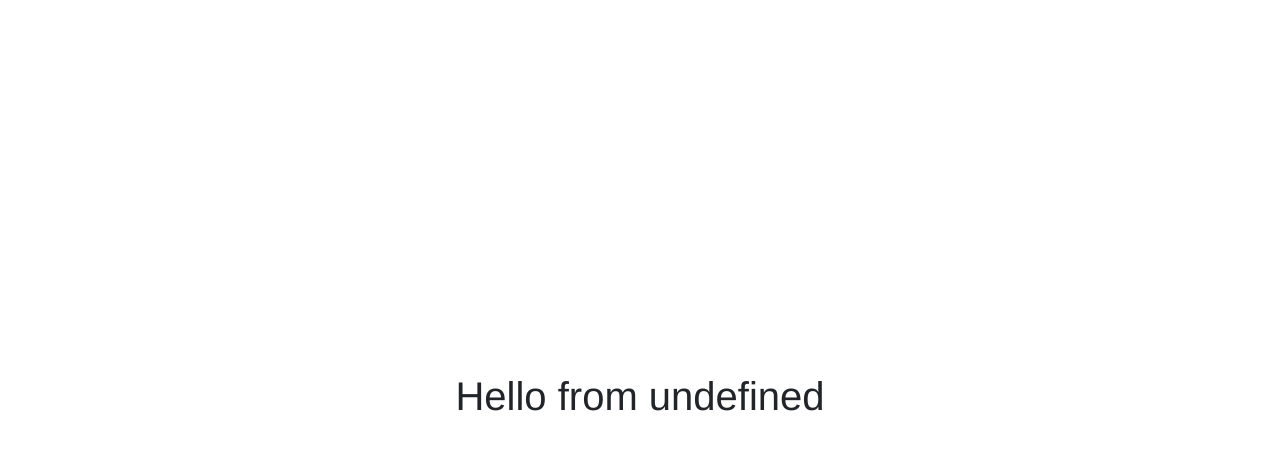
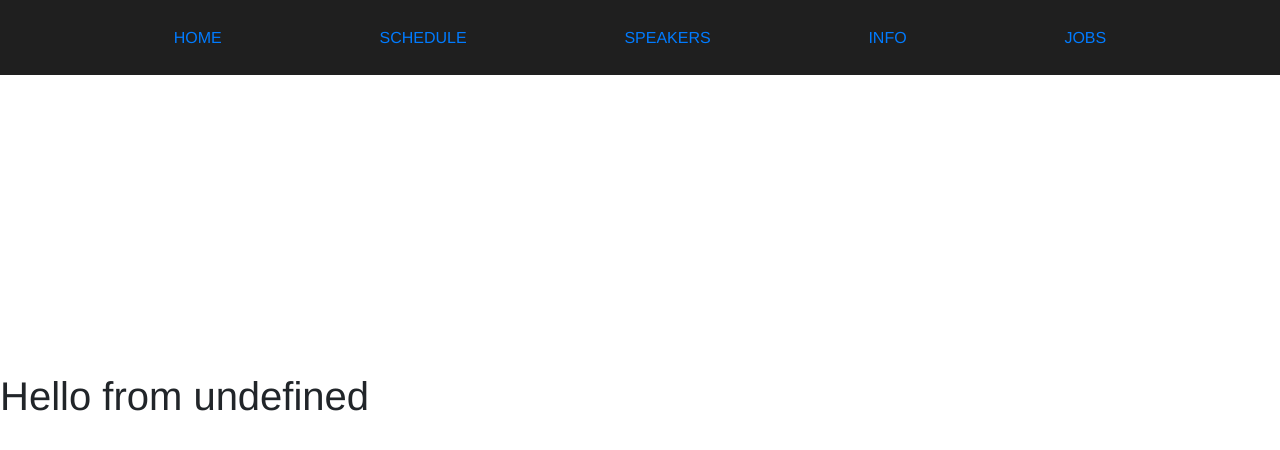
Before and after one commit to Raki20/Owl-Conference-Hackathon, a React app: page / in a window 1280 px wide. Shown: the top 450 px of the page. Built offline with nearby package versions, Linux system fonts and the light colour scheme.

Commit message:
add navbar structure

```diff
--- a/assets/stylesheets/application.scss
+++ b/assets/stylesheets/application.scss
@@ -1,3 +1,5 @@
+@import url('navbar.scss');
+
 body {
   font-family: Helvetica;
 }
@@ -6,5 +8,4 @@ body {
   height: 100vh;
   display: flex;
   align-items: center;
-  justify-content: center;
 }
--- /dev/null
+++ b/assets/stylesheets/navbar.scss
@@ -0,0 +1,10 @@
+.navbar {
+    position: fixed;
+    width: 100%;
+    overflow: hidden;
+    top: 0;
+    margin: 0;
+    background-color:#1f1f1f;
+    display: flex;
+    height: 75px;
+}
--- a/package.json
+++ b/package.json
@@ -29,6 +29,7 @@
   },
   "dependencies": {
     "react": "^16.8.6",
+    "react-anchor-link-smooth-scroll": "^1.0.12",
     "react-dom": "^16.8.6",
     "react-router-dom": "^5.0.0"
   },
--- a/src/components/App.jsx
+++ b/src/components/App.jsx
@@ -1,10 +1,12 @@
 import React from 'react';
+import Navbar from './Navbar';
 
 const App = () => {
     return (
         <div>
+            <Navbar />
             <h1>
-                Hello from
+            Hello from
                 <span>
                     { ` ${process.env.HOME_URL}`}
                 </span>
--- /dev/null
+++ b/src/components/Navbar.jsx
@@ -0,0 +1,18 @@
+import React from 'react';
+import AnchorLink from 'react-anchor-link-smooth-scroll';
+
+const Navbar = () => {
+    return (
+        <div className="navbar">
+            <img className="conf-logo" src=""></img>
+            <AnchorLink href='#home'>HOME</AnchorLink>
+            <AnchorLink href='#schedule'>SCHEDULE</AnchorLink>
+            <AnchorLink href='#speakers'>SPEAKERS</AnchorLink>
+            <AnchorLink href='#info'>INFO</AnchorLink>
+            <AnchorLink href='#jobs'>JOBS</AnchorLink>
+            <img className="mercedesIo-logo" src=""></img>
+        </div>
+    );
+};
+
+export default Navbar;
```
